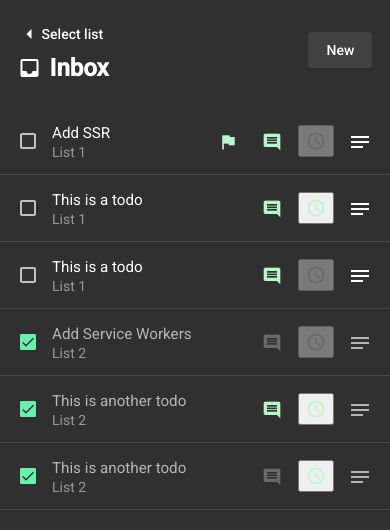
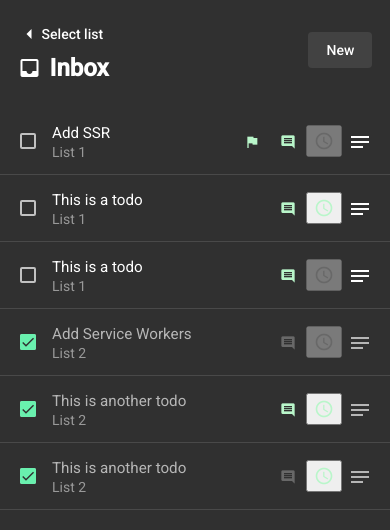
Before and after one commit to wintersteve/todo, an Angular app: page / in a window 390 px wide. Shown: the top 530 px of the page. Built offline with nearby package versions, Linux system fonts and the light colour scheme.

Commit message:
improve mobile design

```diff
--- a/src/app/todos/todos.component.scss
+++ b/src/app/todos/todos.component.scss
@@ -111,4 +111,19 @@
 	.notes-wrapper {
 		padding: 1.5rem;
 	}
+	.icon {
+		margin-right: 0;
+
+		&:last-of-type {
+			margin-right: 0.5rem;
+		}
+
+		&.clock,
+		.notes,
+		.urgent {
+			font-size: 16px;
+			width: 16px;
+			height: 16px;
+		}
+	}
 }
```
